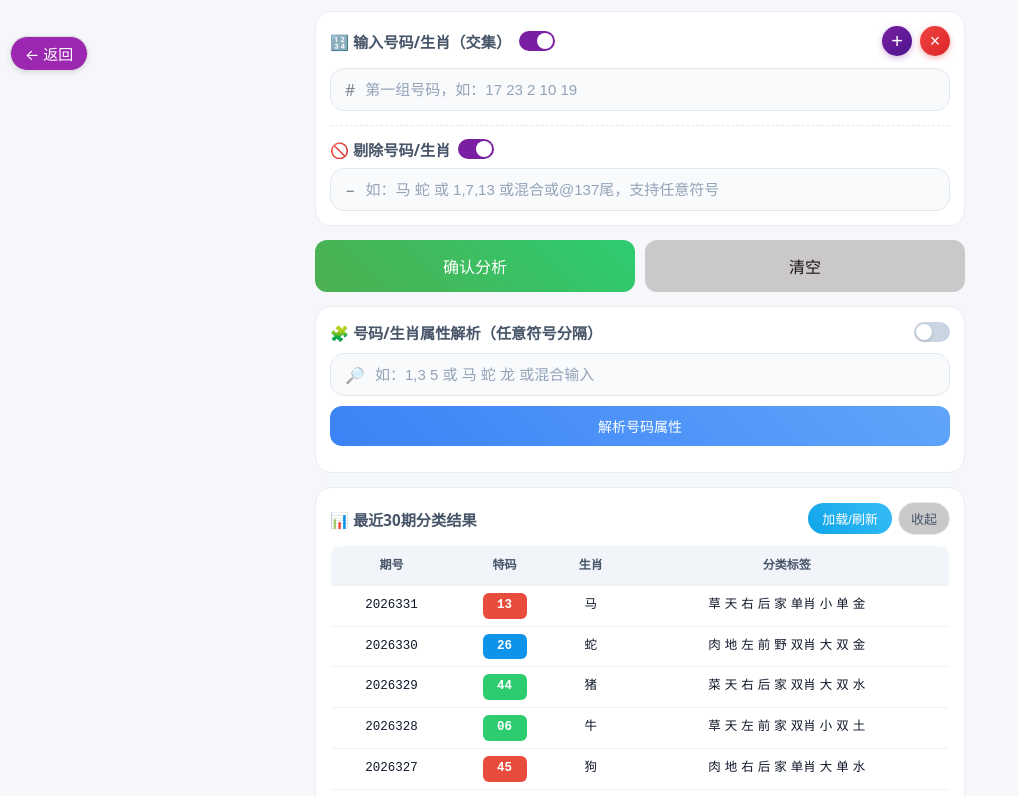
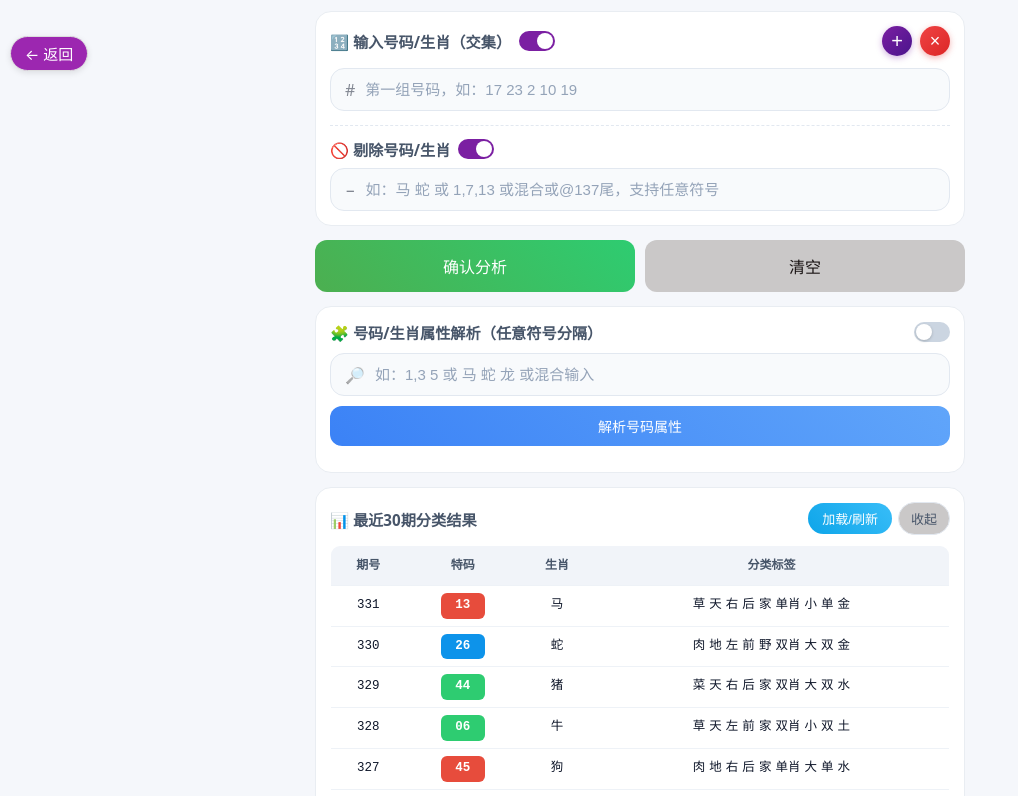
Before and after one commit to cater123478/luhecai, a plain HTML site: page filter.html in a window 1280 px wide. Both pictures are taken after a click on the button "加载/刷新". Shown: the part 572-1368 px from the top of the page, without its empty margins (0-1018 px from the left). Drawn offline with Linux system fonts and the light colour scheme.

Commit message:
修改30期分类的期号显示

```diff
--- a/filter.html
+++ b/filter.html
@@ -951,7 +951,7 @@ async function loadRecent30(limit = RECENT_LIMIT, force = false) {
     recent.forEach(r => {
         let tagHtml = r.tags.map(t => `<span class="num-chip" style="margin:1px 2px;">${t}</span>`).join('');
         html += `<tr>
-            <td>${r.qishu}</td>
+            <td>${parseInt(String(r.qishu).slice(-3), 10)}</td>
             <td><span class="parse-chip" style="background:${getColor(r.num)}">${r.num.toString().padStart(2,'0')}</span></td>
             <td>${r.zodiac}</td>
             <td style="text-align:center;">${tagHtml}</td>
```
